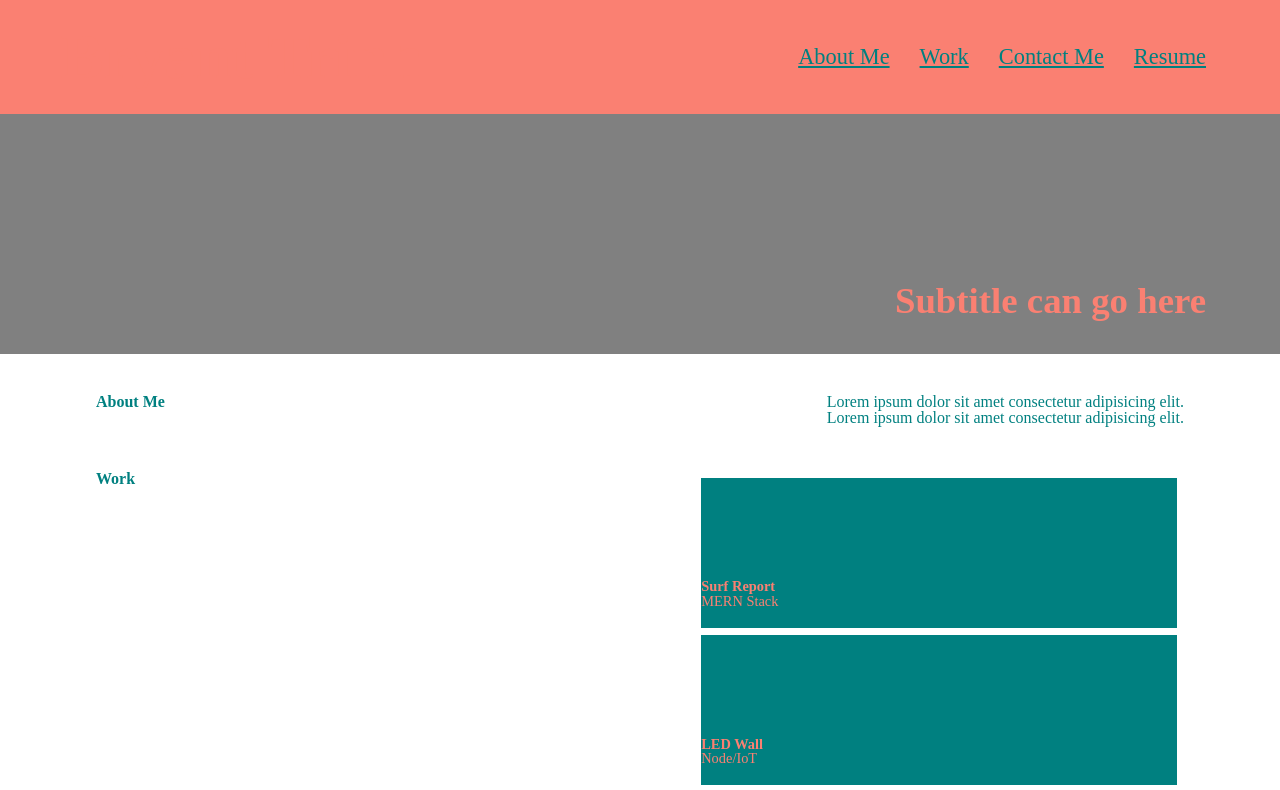
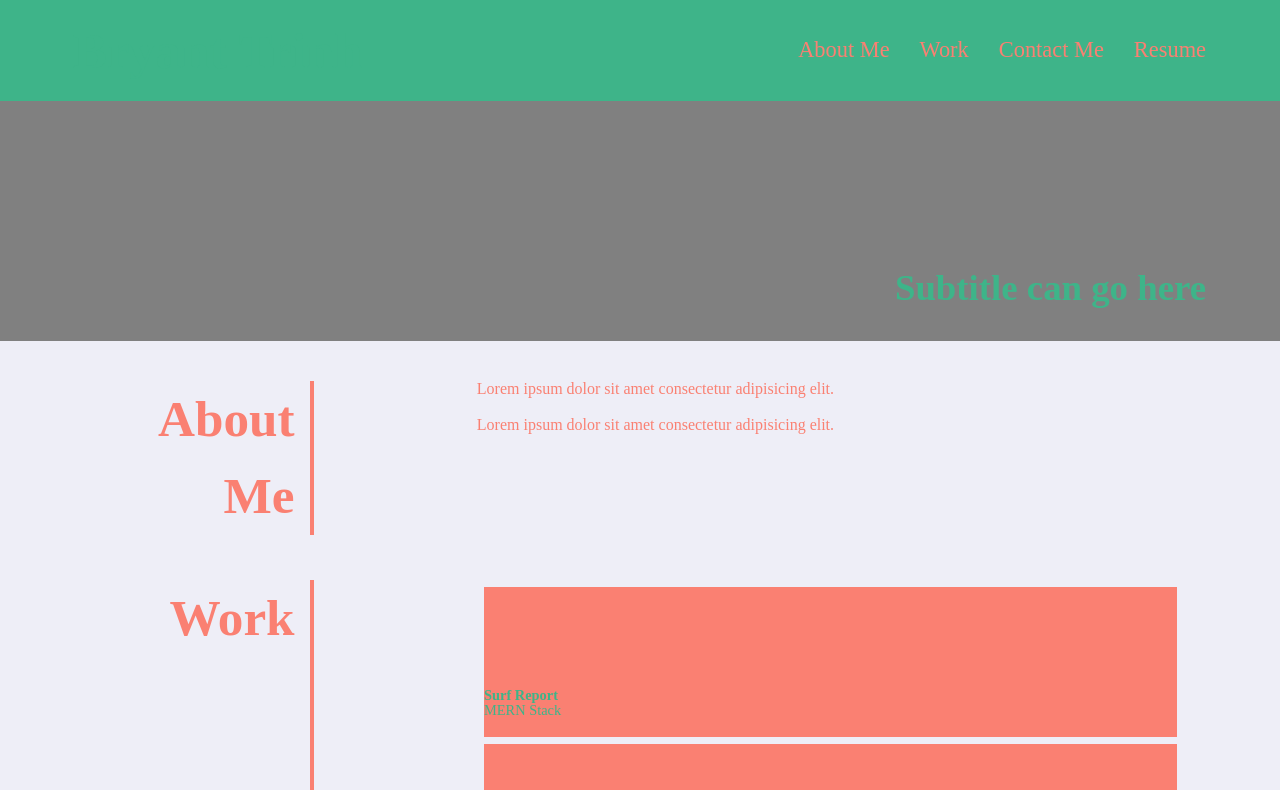
Before and after one commit to BryantTrinh/Professional-Portfolio, a plain HTML site: page index.html in a window 1280 px wide. Shown: the top 790 px of the page. Drawn offline with Linux system fonts and the light colour scheme.

Commit message:
Revised style.css

```diff
--- a/assets/css/style.css
+++ b/assets/css/style.css
@@ -6,9 +6,9 @@
 /* color */
 
 :root {
-  --primary: teal;
-  --seconday: green;
-  --tertiary: salmon;
+  --primary: #FA8072;
+  --seconday:  #008080;
+  --tertiary: #3eb489;
   --dark: rgba(28, 29, 33, 1);
   --light: rgba(238, 238, 247, 1);
 }
@@ -18,7 +18,7 @@ body {
   padding: 0;
   font-family:'Times New Roman', 'Times', 'serif';
   color: var(--primary);
-  background-color: var(--secondary);
+  background-color: var(--light);
   line-height: 1;
 }
 
@@ -38,18 +38,16 @@ header {
   flex-wrap: wrap;
   align-items: center;
   background-color: var(--tertiary);
-  box-shadow: 0 5px 40px green;
+  box-shadow: 0 5px 40px #3eb489;
 }
 
 header h1 {
   color: var(--tertiary);
   background-color: var(--secondary);
-  padding: 5px 2% 5px 5%;
+  padding: 5px 2% 5px 6%;
   margin: 0;
-  font-size: 4em;
+  font-size: 4vw;
   line-height: 1;
-
-
 }
 
 nav {
@@ -60,6 +58,7 @@ nav {
 }
 
 nav a {
+  text-decoration: none;
   padding: 5px 10px;
   color: var(--secondary);
   margin-right: 10px;
@@ -102,8 +101,7 @@ main {
 }
 
 .hero-banner div {
-  flex: 0 auto;
-
+  flex: 0 0 90%;
 }
 
 .hero-banner h2{
@@ -133,6 +131,23 @@ main {
 
 }
 
+.page-section > h2 {
+  flex: 0 0 20%;
+  text-align: right;
+  padding-right: 15px;
+  border-right: 4px solid var(--primary);
+  font-size: 4vw;
+  line-height: 1.5;
+}
+
+.page-section > div {
+  flex: 0 0 65%;
+}
+
+.page-section p {
+  margin-bottom: 20px;
+}
+
 .flex-container {
  display: flex;
   flex-wrap: wrap;
```
